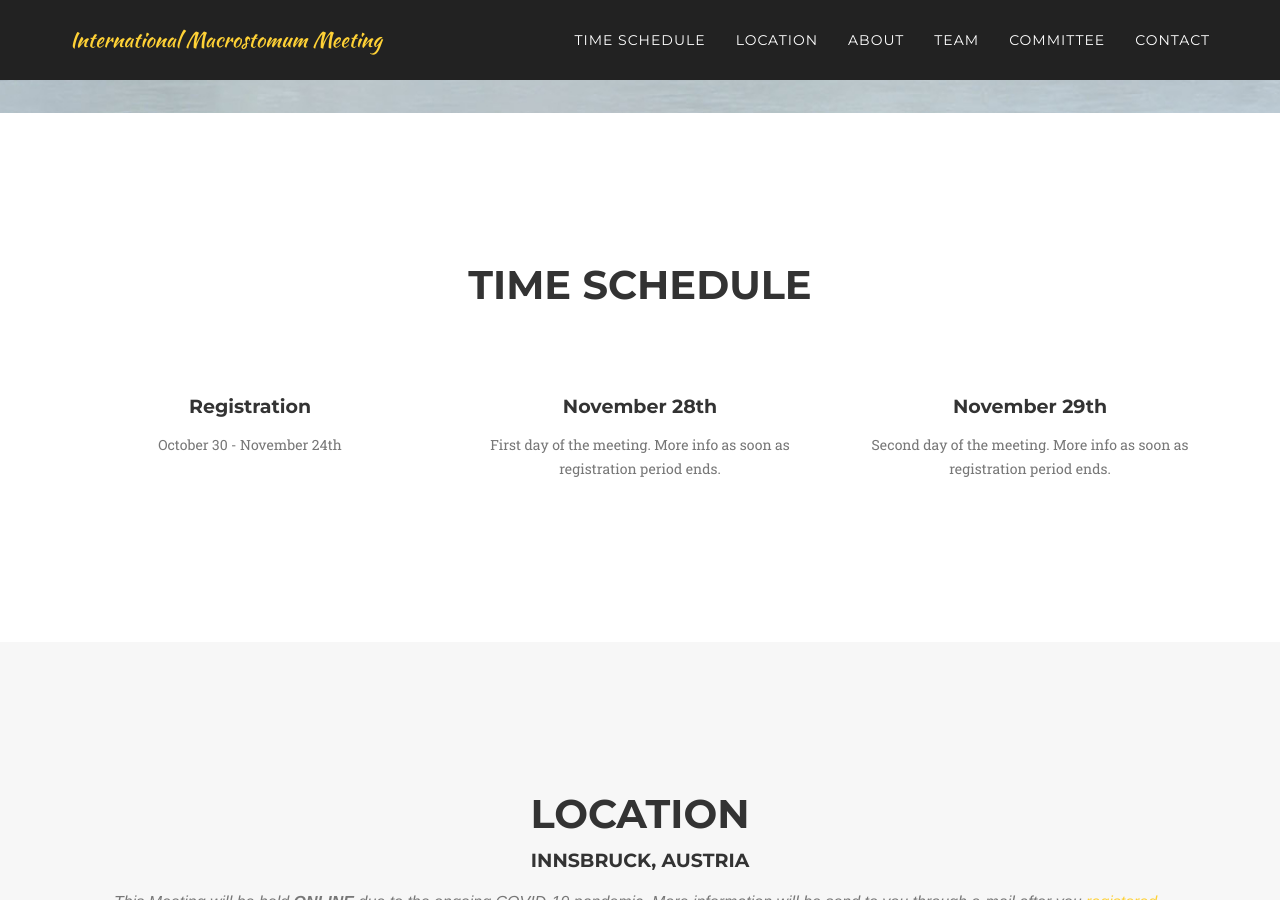
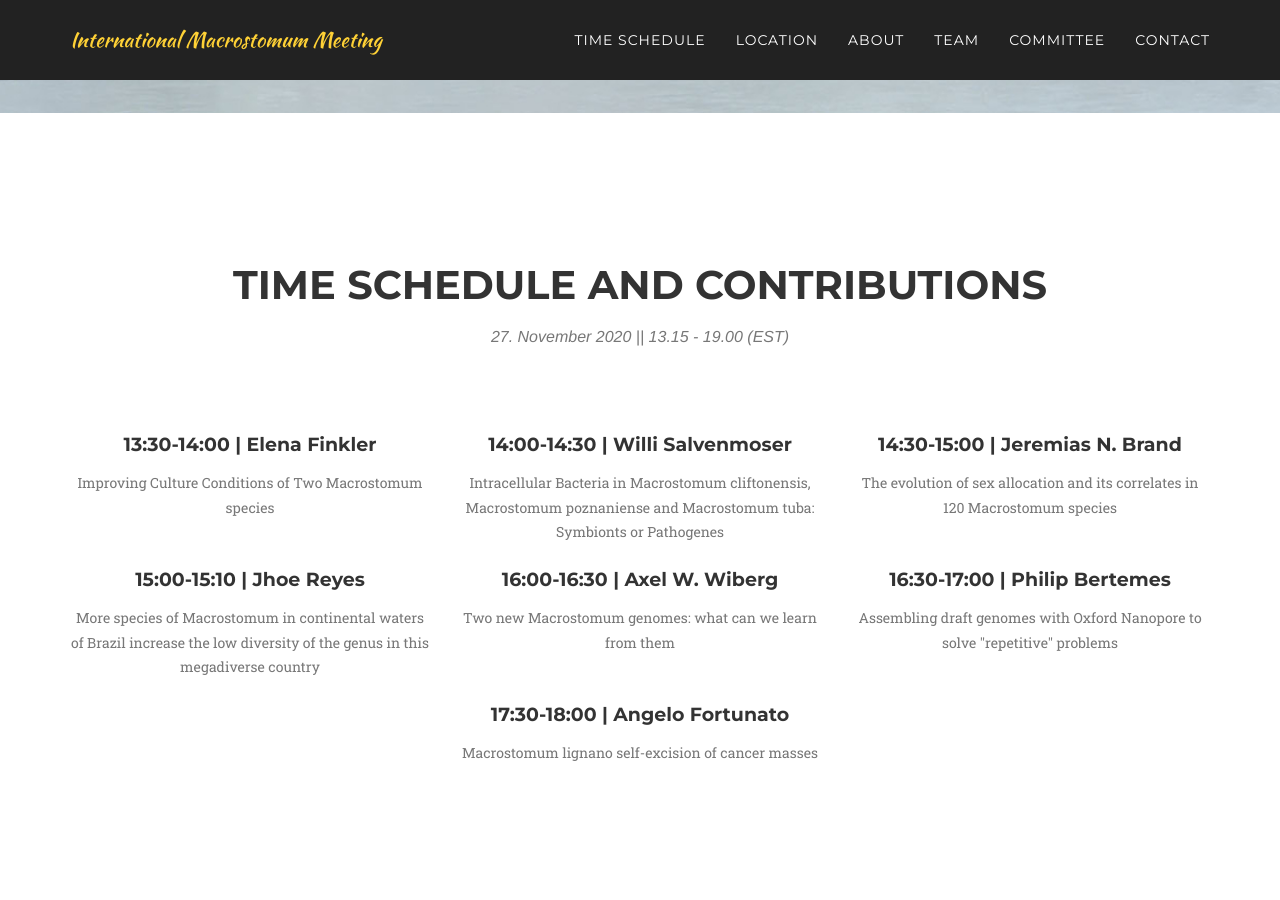
Before and after one commit to IMM13/IMM13.github.io, a Jekyll site: the page built from index.html, in a window 1280 px wide and 900 px high, scrolled down 720 px. Built offline with Jekyll 4.4.1, drawn with Linux system fonts in a browser that asks for light colours; some web fonts are replaced.

Commit message:
added talk schedule

```diff
--- a/_includes/services.html
+++ b/_includes/services.html
@@ -3,8 +3,8 @@
         <div class="container">
             <div class="row">
                 <div class="col-lg-12 text-center">
-                    <h2 class="section-heading">Time schedule</h2>
-                    <h3 class="section-subheading text-muted"></h3>
+                    <h2 class="section-heading">Time schedule and contributions</h2>
+                    <h3 class="section-subheading text-muted">27. November 2020 || 13.15 - 19.00 (EST)</h3>
                 </div>
             </div>
             <div class="row text-center">
@@ -13,8 +13,8 @@
                         <i class="fa fa-circle fa-stack-2x text-primary"></i>
                         <i class="fa fa-shopping-cart fa-stack-1x fa-inverse"></i>
                     </span>-->
-                    <h4 class="service-heading">Registration</h4>
-                    <p class="text-muted">October 30 - November 24th</p>
+                    <h4 class="service-heading">13:30-14:00 | Elena Finkler</h4>
+                    <p class="text-muted">Improving Culture Conditions of Two Macrostomum species</p>
 <!--                      STILL OPEN! <br> <a href="https://cutt.ly/IMM13th-registration" target="_blank" class="page-scroll btn btn-xl">REGISTER</a> -->
                 </div>
                 <div class="col-md-4">
@@ -22,17 +22,67 @@
                         <i class="fa fa-circle fa-stack-2x text-primary"></i>
                         <i class="fa fa-laptop fa-stack-1x fa-inverse"></i>
                     </span>-->
-                    <h4 class="service-heading">November 28th</h4>
-                    <p class="text-muted">First day of the meeting. More info as soon as registration period ends.</p>
+                    <h4 class="service-heading">14:00-14:30 | Willi Salvenmoser</h4>
+                    <p class="text-muted">Intracellular Bacteria in Macrostomum cliftonensis, Macrostomum poznaniense and Macrostomum tuba: Symbionts or Pathogenes</p>
                 </div>
                 <div class="col-md-4">
 <!--                    <span class="fa-stack fa-4x">
                         <i class="fa fa-circle fa-stack-2x text-primary"></i>
                         <i class="fa fa-lock fa-stack-1x fa-inverse"></i>
                     </span>-->
-                    <h4 class="service-heading">November 29th</h4>
-                    <p class="text-muted">Second day of the meeting. More info as soon as registration period ends.</p>
+                    <h4 class="service-heading">14:30-15:00 | Jeremias N. Brand</h4>
+                    <p class="text-muted">The evolution of sex allocation and its correlates in 120 Macrostomum species</p>
                 </div>
             </div>
+
+
+                        <div class="row text-center">
+                <div class="col-md-4">
+<!--                    <span class="fa-stack fa-4x">
+                        <i class="fa fa-circle fa-stack-2x text-primary"></i>
+                        <i class="fa fa-shopping-cart fa-stack-1x fa-inverse"></i>
+                    </span>-->
+                    <h4 class="service-heading">15:00-15:10 | Jhoe Reyes </h4>
+                    <p class="text-muted">More species of Macrostomum in continental waters of Brazil increase the low diversity of the genus in this megadiverse country</p>
+<!--                      STILL OPEN! <br> <a href="https://cutt.ly/IMM13th-registration" target="_blank" class="page-scroll btn btn-xl">REGISTER</a> -->
+                </div>
+                <div class="col-md-4">
+<!--                    <span class="fa-stack fa-4x">
+                        <i class="fa fa-circle fa-stack-2x text-primary"></i>
+                        <i class="fa fa-laptop fa-stack-1x fa-inverse"></i>
+                    </span>-->
+                    <h4 class="service-heading">16:00-16:30 | Axel W. Wiberg</h4>
+                    <p class="text-muted">Two new Macrostomum genomes: what can we learn from them</p>
+                </div>
+                <div class="col-md-4">
+<!--                    <span class="fa-stack fa-4x">
+                        <i class="fa fa-circle fa-stack-2x text-primary"></i>
+                        <i class="fa fa-lock fa-stack-1x fa-inverse"></i>
+                    </span>-->
+                    <h4 class="service-heading">16:30-17:00 | Philip Bertemes</h4>
+                    <p class="text-muted">Assembling draft genomes with Oxford Nanopore to solve "repetitive" problems</p>
+                </div>
+            </div>
+
+
+
+                       <div class="row text-center">
+
+              <div class="col-md-4">
+                </div>
+
+
+                <div class="col-md-4">
+<!--                    <span class="fa-stack fa-4x">
+                        <i class="fa fa-circle fa-stack-2x text-primary"></i>
+                        <i class="fa fa-shopping-cart fa-stack-1x fa-inverse"></i>
+                    </span>-->
+                    <h4 class="service-heading">17:30-18:00 | Angelo Fortunato</h4>
+                    <p class="text-muted">Macrostomum lignano self-excision of cancer masses</p>
+<!--                      STILL OPEN! <br> <a href="https://cutt.ly/IMM13th-registration" target="_blank" class="page-scroll btn btn-xl">REGISTER</a> -->
+                </div>
+
+            </div>
+
         </div>
     </section>
```
Also changed, not shown: 8 other files.
